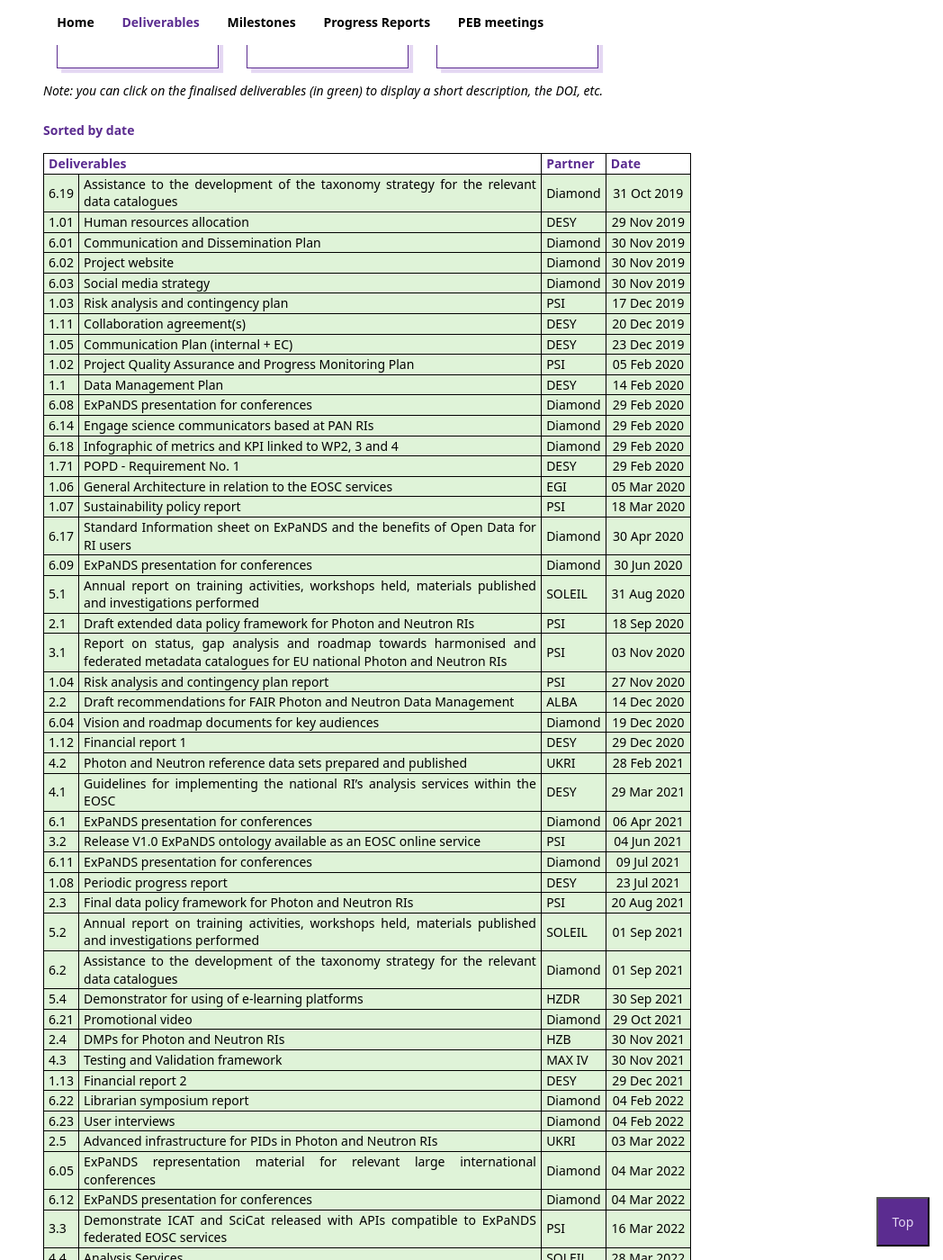
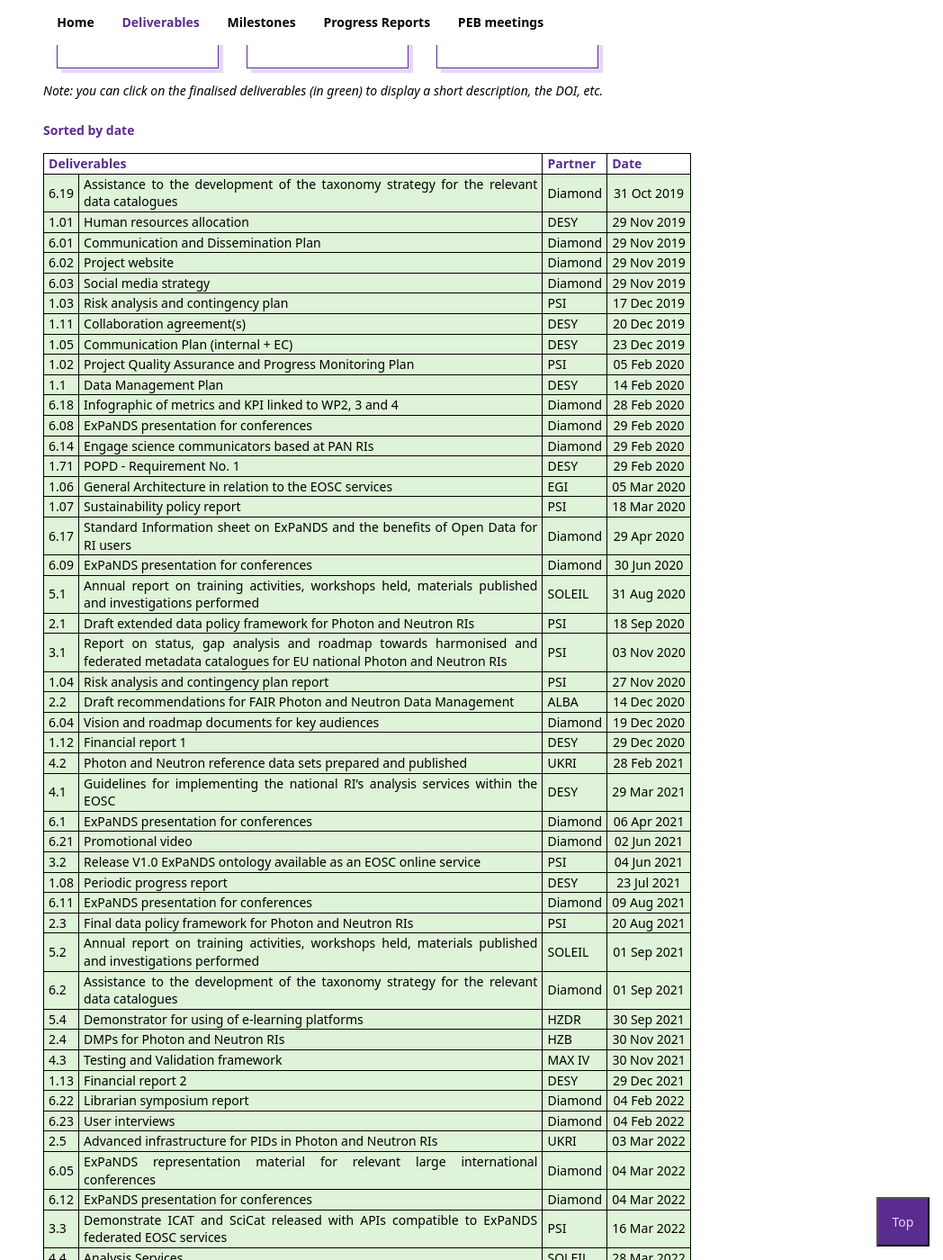
Before and after one commit to ExPaNDS-eu/WP1-reporting, a Jekyll site: the page built from deliverables.html, in a window 1280 px wide and 1400 px high, scrolled down 195 px. Shown: the whole window at 90% size, without its empty margins (232-1280 px from the left). Built offline with Jekyll 4.4.1, drawn with Linux system fonts in a browser that asks for light colours; some of the changed text lies outside the part shown.

Commit message:
fix delivery dates

```diff
--- a/_data/deliverables.yml
+++ b/_data/deliverables.yml
@@ -101,7 +101,7 @@
 - id: 1.14
   name: Financial report 3
   partner: DESY
-  date: 2022-12-31
+  date: 2022-12-30
   level: Confidential
   description: Total cumulative expenditure of ExPaNDS partners on the project up to the 31.12.2022.
   status: delivered
@@ -157,7 +157,7 @@
 - id: 2.7
   name: Final Recommendations for FAIR Photon and Neutron Data Management
   partner: ALBA
-  date: 2022-05-31
+  date: 2022-07-11
   status: delivered
   doi: 10.5281/zenodo.6799106
   description: Pursuing the work initiated in ExPaNDS deliverable 2.2, which established a common metadata framework for FAIR data generated in Photon and Neutron (PaN) facilities
@@ -267,7 +267,7 @@
 - id: 5.3
   name: Annual report on training activities, workshops held, materials published and investigations performed
   partner: SOLEIL
-  date: 2022-08-31
+  date: 2022-09-16
   status: delivered
   description: Overview of training activities performed in the third year of the project and of the updated training plan.
   doi: 10.5281/zenodo.7022922
@@ -283,7 +283,7 @@
 - id: 5.5
   name: Dedicated websites and e-platforms with the teaching material
   partner: SOLEIL
-  date: 2022-08-31
+  date: 2022-09-16
   status: delivered
   description: The joint PaN training portal has been developed and deployed to provide both a training material and events catalogue (ExPaNDS) as well as an integrated e-learning system (PaNOSC) under the domain <a href='http://pan-training.eu'>pan-training.eu</a>
   doi: 10.5281/zenodo.7023247
@@ -297,7 +297,7 @@
 - id: 6.01
   name: Communication and Dissemination Plan
   partner: Diamond
-  date: 2019-11-30
+  date: 2019-11-29
   description: The strategy defines an integrated approach to communication throughout the project and efforts will be scheduled around the work packages, once core communication channels have been established and reach the main audiences.
   doi: 10.5281/zenodo.4714675
   status: accepted
@@ -305,14 +305,14 @@
 - id: 6.02
   name: Project website
   partner: Diamond
-  date: 2019-11-30
+  date: 2019-11-29
   description: "<a href='https://expands.eu'>expands.eu</a>"
   status: accepted
 
 - id: 6.03
   name: Social media strategy
   partner: Diamond
-  date: 2019-11-30
+  date: 2019-11-29
   doi: 10.5281/zenodo.4714909
   status: accepted
 
@@ -335,7 +335,7 @@
 - id: 6.06
   name: ExPaNDS representation material for relevant large international conferences
   partner: Diamond
-  date: 2022-04-30
+  date: 2022-06-23
   status: delivered
   doi: 10.5281/zenodo.6683568
   description: Summarized overview of the events in 2022
@@ -343,7 +343,7 @@
 - id: 6.07
   name: ExPaNDS representation material for relevant large international conferences
   partner: Diamond
-  date: 2022-12-31
+  date: 2022-12-30
   status: delivered
   doi: 10.5281/zenodo.7464347
   description: Update of summarized overview of the events in 2022
@@ -369,7 +369,7 @@
 - id: 6.11
   name: ExPaNDS presentation for conferences
   partner: Diamond
-  date: 2021-07-09
+  date: 2021-08-09
   status: delivered
 
 - id: 6.12
@@ -394,7 +394,7 @@
 - id: 6.17
   name: Standard Information sheet on ExPaNDS and the benefits of Open Data for RI users
   partner: Diamond
-  date: 2020-04-30
+  date: 2020-04-29
   description: ExPaNDS second infographics about 'The Benefit of Open Data'.
   doi: 10.5281/zenodo.3780053
   status: accepted
@@ -402,7 +402,7 @@
 - id: 6.18
   name: Infographic of metrics and KPI linked to WP2, 3 and 4
   partner: Diamond
-  date: 2020-02-29
+  date: 2020-02-28
   doi: 10.5281/zenodo.3757786
   status: accepted
 
@@ -425,7 +425,7 @@
 - id: 6.21
   name: Promotional video
   partner: Diamond
-  date: 2021-10-29
+  date: 2021-06-02
   status: delivered
   description: An <a href='https://vimeo.com/637958452'>8-minutes ExPaNDS video on FAIR data for Photon and Neutron science</a>, with beautiful aerial images of our members facilities, starring senior scientists and project members.
   doi: 10.5281/zenodo.5616785
@@ -456,7 +456,7 @@
 - id: 6.25
   name: PaN communities use cases
   partner: Diamond
-  date: 2022-12-31
+  date: 2022-12-30
   status: delivered
   doi: 10.5281/zenodo.7494491
   description: Showing the different use cases identified among Photon and Neutron (PaN) facilities by ExPaNDs during the grant period.
```
